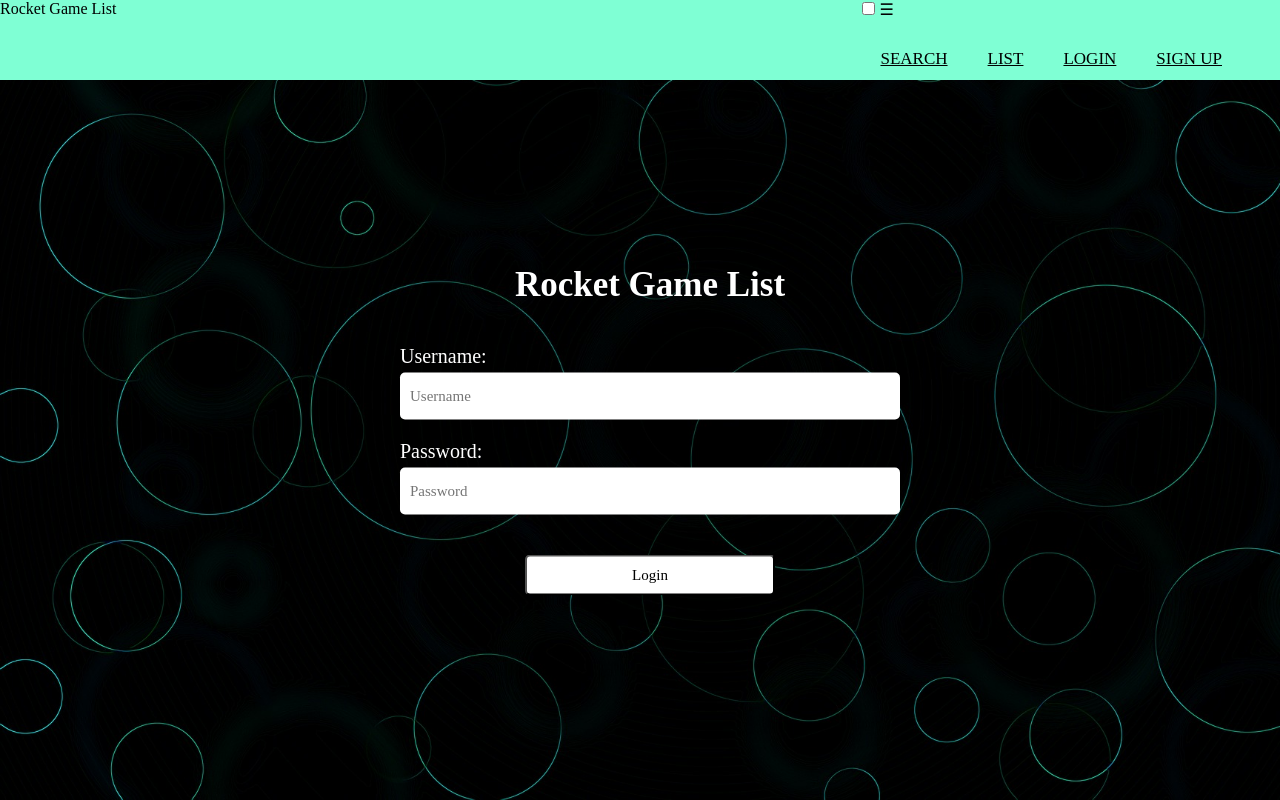
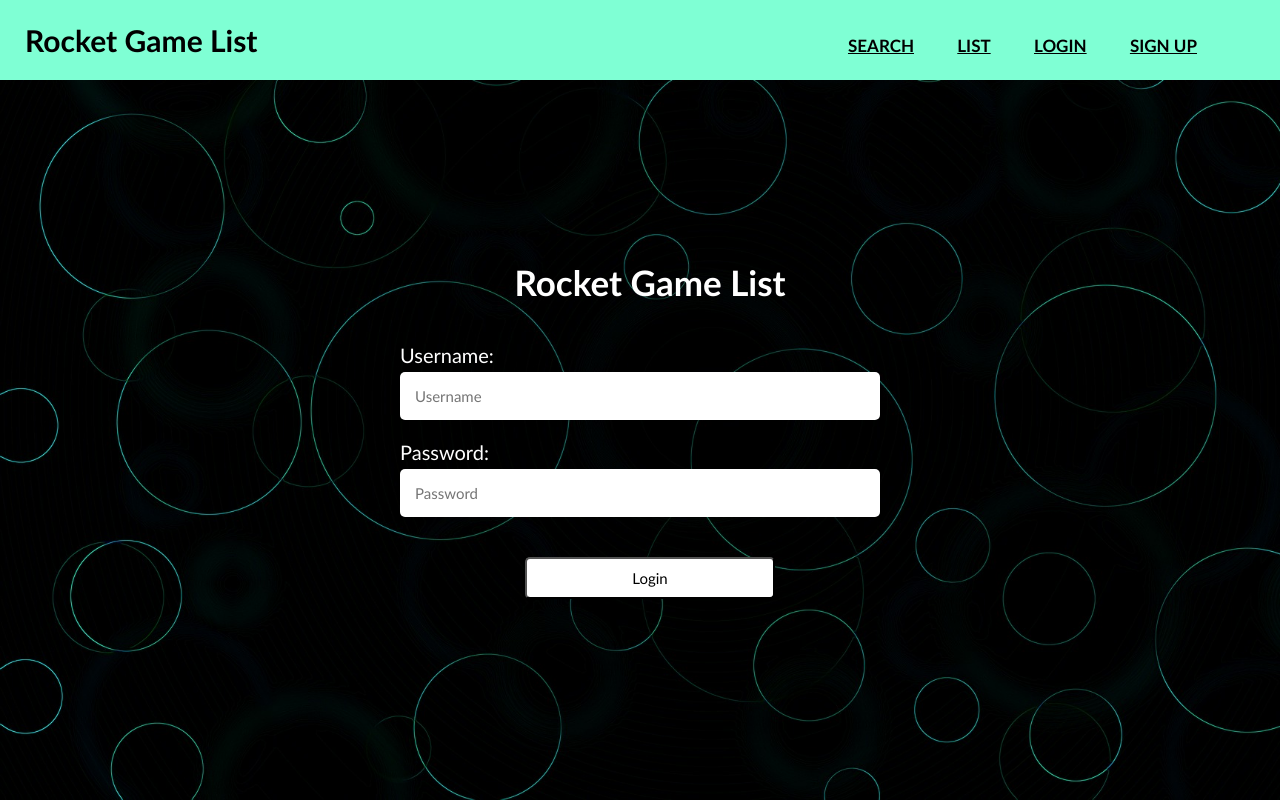
Before and after one commit to SuperJunlw/Rocket-Game-List, a PHP site: page /login.html in a window 1280 px wide. Run offline with PHP 8.4, Linux system fonts and the light colour scheme.

Commit message:
Update login.css
Updated navbar 4/28

```diff
--- a/login.css
+++ b/login.css
@@ -1,7 +1,7 @@
 * {
     padding: 0;
     margin: 0;
-    font-family: Futura;
+    font-family: 'Trebuchet MS';
 }
 
 body {
@@ -17,33 +17,84 @@ nav{
   height: 80px;
   width: 100%;
   }
-  label.logo{
+.logo{
     color: black;
-    font-size: 35px;
+    font-size: 30px;
     line-height: 80px;
-    padding: 0 100px;
+    padding: 0 25px;
     font-weight: bold;
   }
-  nav ul{
+nav ul{
     float: right;
     margin-right: 20px;
   }
-  nav ul li{
+nav ul li{
     display: inline-block;
     line-height: 80px;
     margin: 0 5px;
   }
-  nav ul li a{
+nav ul li a{
     color: black;
     font-size: 17px;
     padding: 7px 13px;
     border-radius: 3px;
     text-transform: uppercase;
   }
-  a.active,a:hover{
+a.active,a:hover{
     background: black;
     color: #fff;
     transition: .5s;
+}
+/* RESPONSIVE NAVBAR MENU STARTS */
+
+
+input[type=checkbox] {
+  display: none;
+  }
+
+  /* HAMBURGER MENU */
+  .hamburger {
+  display: none;
+  font-size: 36px;
+  user-select: none;
+  }
+
+
+
+  /* APPLYING MEDIA QUERIES */
+@media (max-width: 790px) {
+  .menu {
+  display:none;
+  position: absolute;
+  background-color:aquamarine;
+  right: 0;
+  left: 0;
+  }
+
+
+  .menu li:hover {
+  display: inline-block;
+  transition: 0.3s ease;
+  }
+
+  .menu li + li {
+  margin-top: 12px;
+  }
+
+  input[type=checkbox]:checked ~ .menu {
+  display: block;
+  }
+
+  .hamburger {
+  display: block;
+
+  }
+
+  .hamburger:hover{
+    color: #fff;
+  }
+
+
 }
 
 .LoginForm {
@@ -72,8 +123,8 @@ nav{
 
 .LoginForm input {
     font-size: 15px;
-    width: 100%;
-    padding: 15px 10px;
+    width: 96%;
+    padding: 15px 15px;
     border: 0;
     outline: none;
     border-radius: 5px;
```
